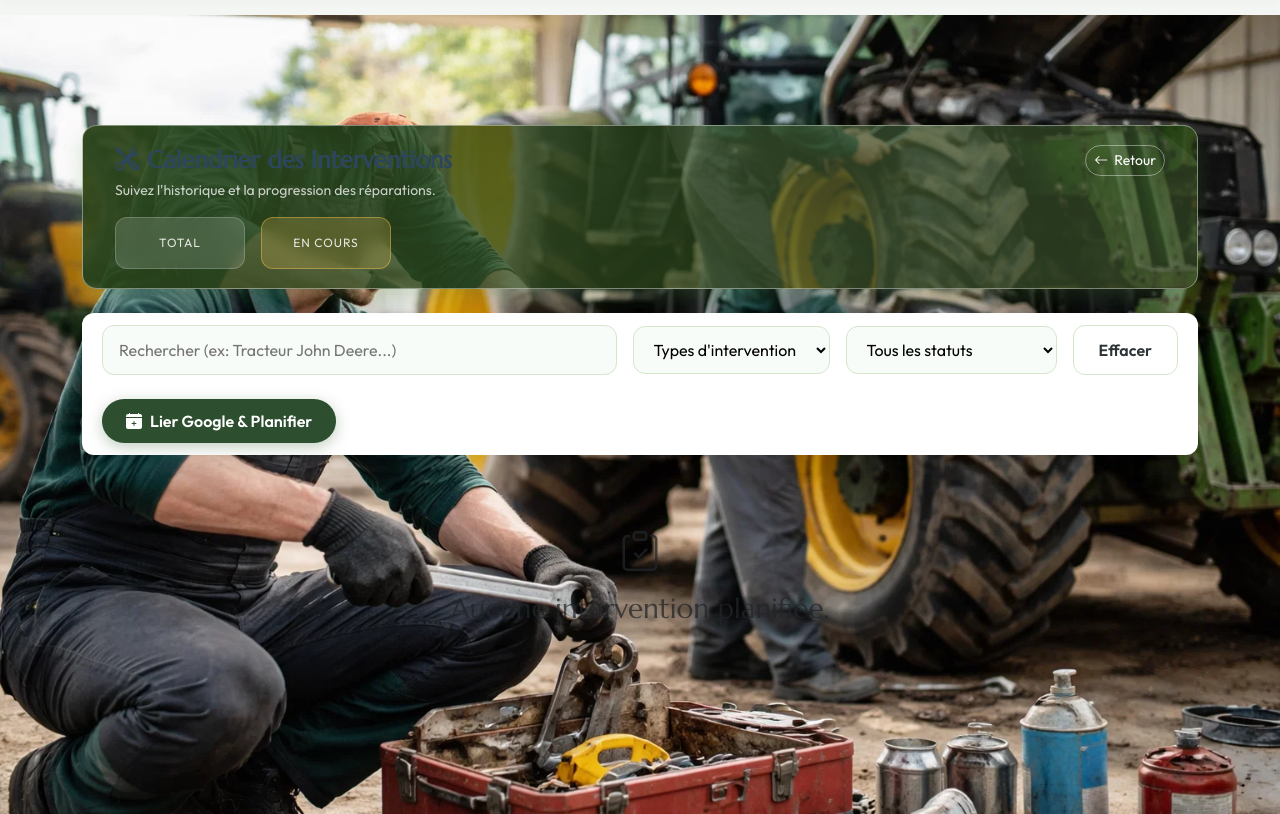
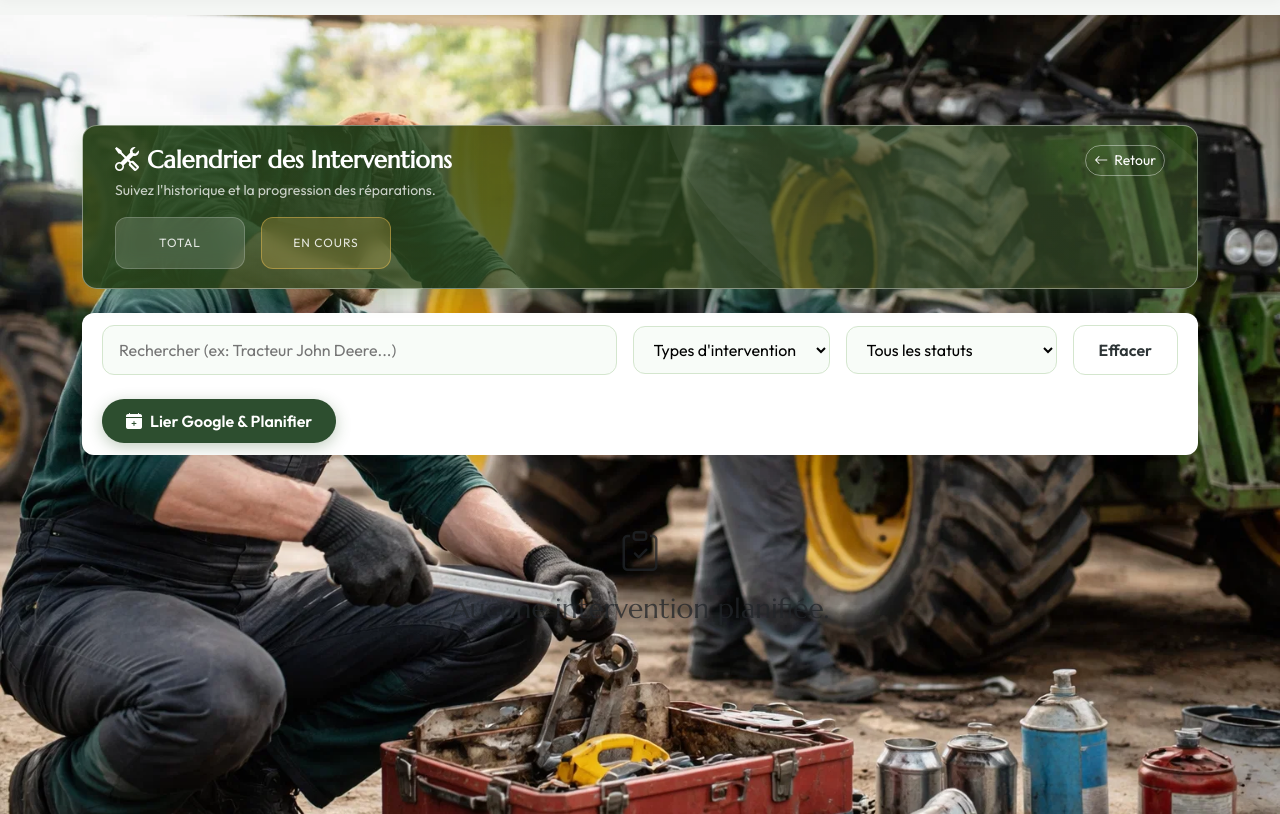
Before and after one commit to hjsad00/Esprit-PIDEV-3A18-2526-ArdhiWEB, a Symfony app: template templates/MaterielEtMaintenance/Maintenance/index.html.twig in a window 1280 px wide. Shown: the part 85-899 px from the top of the page. Run offline with Twig, Linux system fonts and the light colour scheme; the template is opened without the code that fills it, so the values that code supplies are empty; some libraries are stand-ins or nearby versions.

Commit message:
modification page maintenance

```diff
--- a/templates/MaterielEtMaintenance/Maintenance/index.html.twig
+++ b/templates/MaterielEtMaintenance/Maintenance/index.html.twig
@@ -15,7 +15,7 @@
         {# Glassmorphism Stats Header #}
         <div class="mat-stats-header" data-aos="fade-down" style="background: linear-gradient(to right, rgba(45, 74, 30, 0.88), rgba(45, 74, 30, 0.55)), url('{{ asset("assets/img/maintenance.webp") }}') center/cover no-repeat; padding: 1.2rem 2rem; border-radius: 15px; color: #fff; border: 1px solid rgba(255,255,255,0.4); margin-bottom: 1.5rem;">
             <div class="d-flex justify-content-between align-items-center mb-1">
-                <h1 style="font-size:1.5rem; font-weight:700; margin:0;"><i class="bi bi-tools me-2"></i>Calendrier des Interventions</h1>
+                <h1 style="font-size:1.5rem; font-weight:700; margin:0; color: #fff !important;"><i class="bi bi-tools me-2"></i>Calendrier des Interventions</h1>
                 <a href="{{ path('app_materiel_et_maintenance') }}" class="btn btn-outline-light btn-sm rounded-pill" style="border-color: rgba(255,255,255,0.4); color: white; display: inline-flex; align-items: center; gap: 6px;">
                     <i class="bi bi-arrow-left"></i> Retour
                 </a>
```
